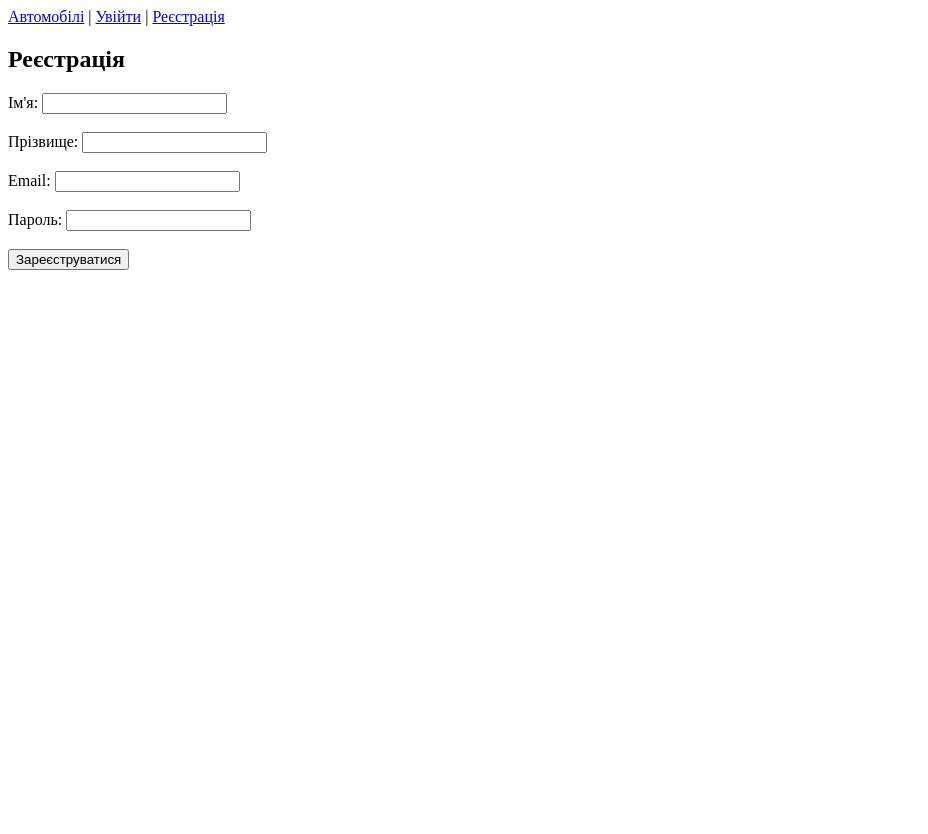
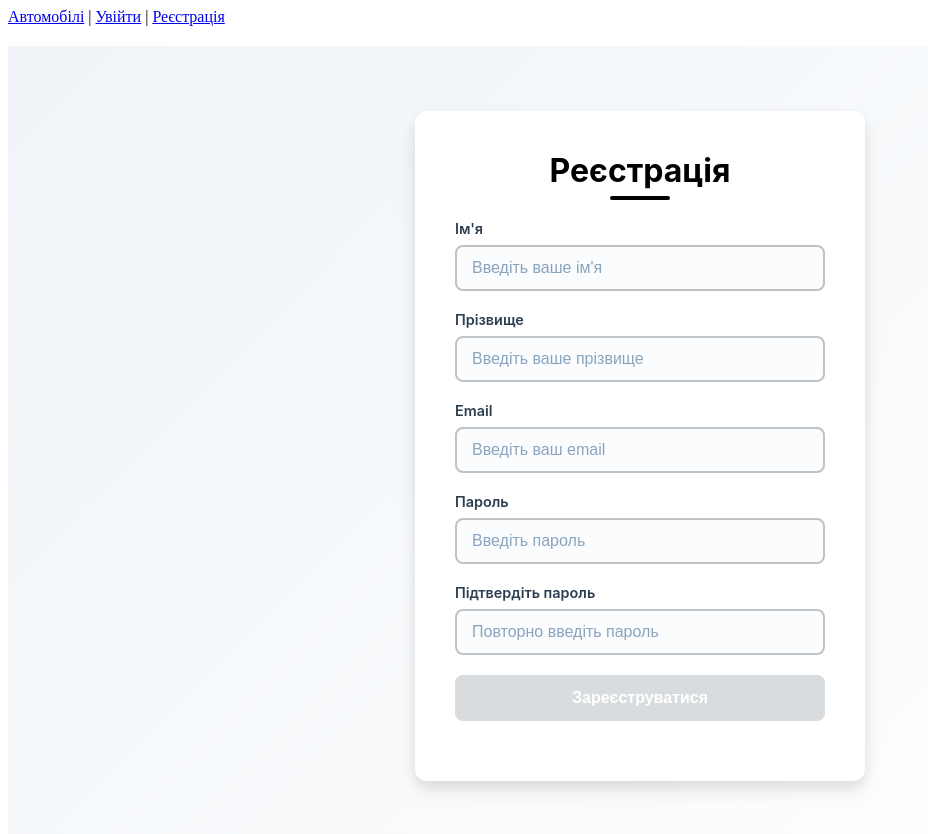
Before and after one commit to Sofiia912/ccc, an Angular app in the folder car-rental-frontend/: page /register in a window 1280 px wide. Shown: the top 834 px of the page, without its empty margins (0-928 px from the left). Before the commit the page ends 800 px from the top, so only its background shows below. Built offline with nearby package versions, Linux system fonts and the light colour scheme.

Commit message:
стиль реєстрації

```diff
--- a/car-rental-frontend/src/app/pages/car-list-page/car-list-page.component.html
+++ b/car-rental-frontend/src/app/pages/car-list-page/car-list-page.component.html
@@ -4,7 +4,6 @@
     </div>
 
     <div *ngIf="cars.length === 0 && !error" class="empty-state">
-        <img src="/assets/no-cars.svg" alt="Немає доступних автівок">
         <p>Наразі немає доступних автівок</p>
     </div>
 
--- a/car-rental-frontend/src/app/pages/register-page/register-page.component.html
+++ b/car-rental-frontend/src/app/pages/register-page/register-page.component.html
@@ -1,4 +1,131 @@
-<h2>Реєстрація</h2>
+<div class="registration-container">
+  <form (ngSubmit)="register()" #registrationForm="ngForm">
+    <h2>Реєстрація</h2>
+
+    <div class="form-group">
+      <label for="first_name">Ім'я</label>
+      <input
+        type="text"
+        id="first_name"
+        [(ngModel)]="first_name"
+        name="first_name"
+        required
+        minlength="2"
+        #firstNameInput="ngModel"
+        placeholder="Введіть ваше ім'я"
+      />
+      <div
+        *ngIf="firstNameInput.invalid && (firstNameInput.dirty || firstNameInput.touched)"
+        class="error-message"
+      >
+        <small *ngIf="firstNameInput.errors?.['required']">Ім'я є обов'язковим</small>
+        <small *ngIf="firstNameInput.errors?.['minlength']">Ім'я має бути не коротше 2 символів</small>
+      </div>
+    </div>
+
+    <div class="form-group">
+      <label for="last_name">Прізвище</label>
+      <input
+        type="text"
+        id="last_name"
+        [(ngModel)]="last_name"
+        name="last_name"
+        required
+        minlength="2"
+        #lastNameInput="ngModel"
+        placeholder="Введіть ваше прізвище"
+      />
+      <div
+        *ngIf="lastNameInput.invalid && (lastNameInput.dirty || lastNameInput.touched)"
+        class="error-message"
+      >
+        <small *ngIf="lastNameInput.errors?.['required']">Прізвище є обов'язковим</small>
+        <small *ngIf="lastNameInput.errors?.['minlength']">Прізвище має бути не коротше 2 символів</small>
+      </div>
+    </div>
+
+    <div class="form-group">
+      <label for="email">Email</label>
+      <input
+        type="email"
+        id="email"
+        [(ngModel)]="email"
+        name="email"
+        required
+        email
+        #emailInput="ngModel"
+        placeholder="Введіть ваш email"
+      />
+      <div
+        *ngIf="emailInput.invalid && (emailInput.dirty || emailInput.touched)"
+        class="error-message"
+      >
+        <small *ngIf="emailInput.errors?.['required']">Email є обов'язковим</small>
+        <small *ngIf="emailInput.errors?.['email']">Введіть коректний email</small>
+      </div>
+    </div>
+
+    <div class="form-group">
+      <label for="password">Пароль</label>
+      <input
+        type="password"
+        id="password"
+        [(ngModel)]="password"
+        name="password"
+        required
+        minlength="8"
+        #passwordInput="ngModel"
+        placeholder="Введіть пароль"
+      />
+      <div
+        *ngIf="passwordInput.invalid && (passwordInput.dirty || passwordInput.touched)"
+        class="error-message"
+      >
+        <small *ngIf="passwordInput.errors?.['required']">Пароль є обов'язковим</small>
+        <small *ngIf="passwordInput.errors?.['minlength']">Пароль має бути не коротше 8 символів</small>
+      </div>
+    </div>
+    <div class="form-group">
+      <label for="confirmPassword">Підтвердіть пароль</label>
+      <input
+        type="password"
+        id="confirmPassword"
+        [(ngModel)]="confirmPassword"
+        name="confirmPassword"
+        required
+        minlength="8"
+        #confirmPasswordInput="ngModel"
+        placeholder="Повторно введіть пароль"
+      />
+      <div
+        *ngIf="confirmPasswordInput.invalid && (confirmPasswordInput.dirty || confirmPasswordInput.touched)"
+        class="error-message"
+      >
+        <small *ngIf="confirmPasswordInput.errors?.['required']">Підтвердження пароля є обов'язковим</small>
+        <small *ngIf="confirmPasswordInput.errors?.['minlength']">Пароль має бути не коротше 8 символів</small>
+      </div>
+
+      <div
+        *ngIf="password !== confirmPassword && confirmPasswordInput.dirty"
+        class="error-message"
+      >
+        <small>Паролі не збігаються</small>
+      </div>
+    </div>
+
+    <button
+      type="submit"
+      [disabled]="!registrationForm.form.valid"
+    >
+      Зареєструватися
+    </button>
+
+    <div class="form-messages">
+      <p *ngIf="message" class="success-message">{{ message }}</p>
+      <p *ngIf="error" class="error-message">{{ error }}</p>
+    </div>
+  </form>
+</div><!-- <h2>Реєстрація</h2>
 
 <form (ngSubmit)="register()">
   <label>
@@ -28,5 +155,5 @@
   <button type="submit">Зареєструватися</button>
 </form>
 
-<p *ngIf="message" style="color:green">{{ message }}</p>
-<p *ngIf="error" style="color:red">{{ error }}</p>
+<p *ngIf="message" class="success">{{ message }}</p>
+<p *ngIf="error" class="error">{{ error }}</p> -->
--- a/car-rental-frontend/src/app/pages/register-page/register-page.component.scss
+++ b/car-rental-frontend/src/app/pages/register-page/register-page.component.scss
@@ -0,0 +1,180 @@
+// Modern Color Palette
+$primary-color: #000000;
+$secondary-color: #50c878;
+$background-color: #f0f4f8;
+$text-color: #2c3e50;
+$input-border-color: #bdc3c7;
+$error-color: #e74c3c;
+$success-color: #2ecc71;
+$white: #ffffff;
+
+// Mixins for Reusable Styles
+@mixin flex-center {
+  display: flex;
+  justify-content: center;
+  align-items: center;
+}
+
+@mixin transition-smooth {
+  transition: all 0.3s cubic-bezier(0.25, 0.8, 0.25, 1);
+}
+
+@mixin card-shadow {
+  box-shadow: 0 10px 20px rgba(0,0,0,0.08), 0 6px 12px rgba(0,0,0,0.06);
+}
+
+// Global Reset and Base Styles
+* {
+  box-sizing: border-box;
+  margin: 0;
+  padding: 0;
+}
+
+.registration-container {
+  @include flex-center;
+  min-height: 100vh;
+  background: linear-gradient(135deg, $background-color 0%, lighten($background-color, 5%) 100%);
+  font-family: 'Inter', 'Helvetica Neue', Arial, sans-serif;
+  padding: 20px;
+}
+
+form {
+  width: 70%;
+  max-width: 450px;
+  background-color: $white;
+  padding: 40px;
+  border-radius: 12px;
+  @include card-shadow;
+
+  h2 {
+    text-align: center;
+    color: $primary-color;
+    margin-bottom: 30px;
+    font-size: 2rem;
+    font-weight: 700;
+    position: relative;
+
+    &::after {
+      content: '';
+      position: absolute;
+      bottom: -10px;
+      left: 50%;
+      transform: translateX(-50%);
+      width: 60px;
+      height: 4px;
+      background-color: $primary-color;
+      border-radius: 2px;
+    }
+  }
+
+  .form-group {
+    margin-bottom: 20px;
+    position: relative;
+
+    label {
+      display: block;
+      margin-bottom: 8px;
+      color: $text-color;
+      font-weight: 600;
+      font-size: 0.9rem;
+    }
+
+    input {
+      width: 100%;
+      padding: 12px 15px;
+      border: 2px solid $input-border-color;
+      border-radius: 8px;
+      background-color: lighten($background-color, 3%);
+      font-size: 1rem;
+      @include transition-smooth;
+
+      &:focus {
+        outline: none;
+        border-color: $primary-color;
+        box-shadow: 0 0 0 3px rgba($primary-color, 0.2);
+      }
+
+      &::placeholder {
+        color: lighten($text-color, 40%);
+      }
+    }
+
+    .error-message {
+      color: $error-color;
+      font-size: 0.8rem;
+      margin-top: 6px;
+      animation: fadeIn 0.3s ease;
+
+      small {
+        display: block;
+        margin-bottom: 3px;
+      }
+    }
+  }
+
+  button {
+    width: 100%;
+    padding: 14px;
+    background-color: $primary-color;
+    color: $white;
+    border: none;
+    border-radius: 8px;
+    font-size: 1rem;
+    font-weight: 600;
+    cursor: pointer;
+    @include transition-smooth;
+
+    &:hover:not(:disabled) {
+      background-color: darken($primary-color, 10%);
+      transform: translateY(-2px);
+      @include card-shadow;
+    }
+
+    &:disabled {
+      background-color: lighten($input-border-color, 10%);
+      cursor: not-allowed;
+      transform: none;
+      box-shadow: none;
+    }
+
+    &:active:not(:disabled) {
+      transform: scale(0.98);
+    }
+  }
+
+  .form-messages {
+    margin-top: 20px;
+    text-align: center;
+
+    .success-message {
+      color: $success-color;
+      font-weight: 500;
+    }
+
+    .error-message {
+      color: $error-color;
+      font-weight: 500;
+    }
+  }
+}
+
+// Animations
+@keyframes fadeIn {
+  from {
+    opacity: 0;
+    transform: translateY(-10px);
+  }
+  to {
+    opacity: 1;
+    transform: translateY(0);
+  }
+}
+
+// Responsive Adjustments
+@media screen and (max-width: 480px) {
+  form {
+    width: 100%;
+    padding: 25px;
+    margin: 0 10px;
+  }
+}
--- a/car-rental-frontend/src/app/pages/register-page/register-page.component.ts
+++ b/car-rental-frontend/src/app/pages/register-page/register-page.component.ts
@@ -18,10 +18,16 @@ export class RegisterPageComponent {
   password = '';
   error = '';
   message = '';
+  confirmPassword = '';
+
 
   constructor(private authService: AuthService, private router: Router) {}
 
   register() {
+    if (this.password !== this.confirmPassword) {
+      this.error = 'Паролі не збігаються';
+      return;
+    }
     // Викликаємо метод register із AuthService
     this.authService.register({
       first_name: this.first_name,
@@ -35,6 +41,7 @@ export class RegisterPageComponent {
         this.last_name = '';
         this.email = '';
         this.password = '';
+        this.confirmPassword = '';
         this.router.navigate(['/login']);
       }
       ,
```
